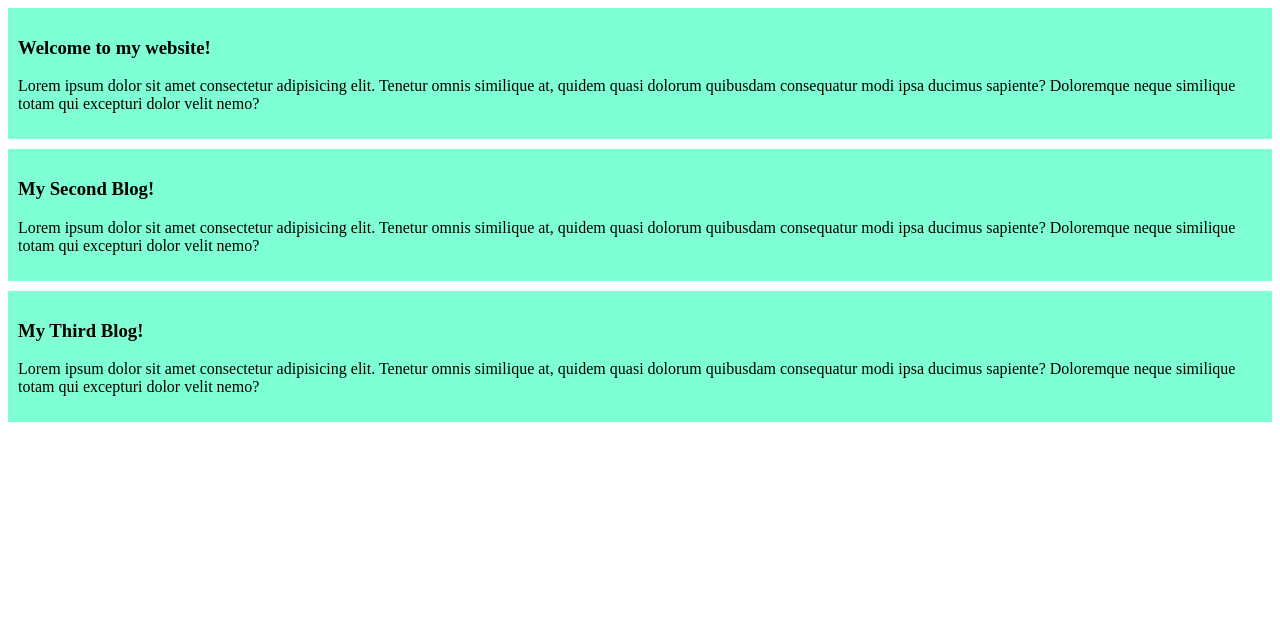
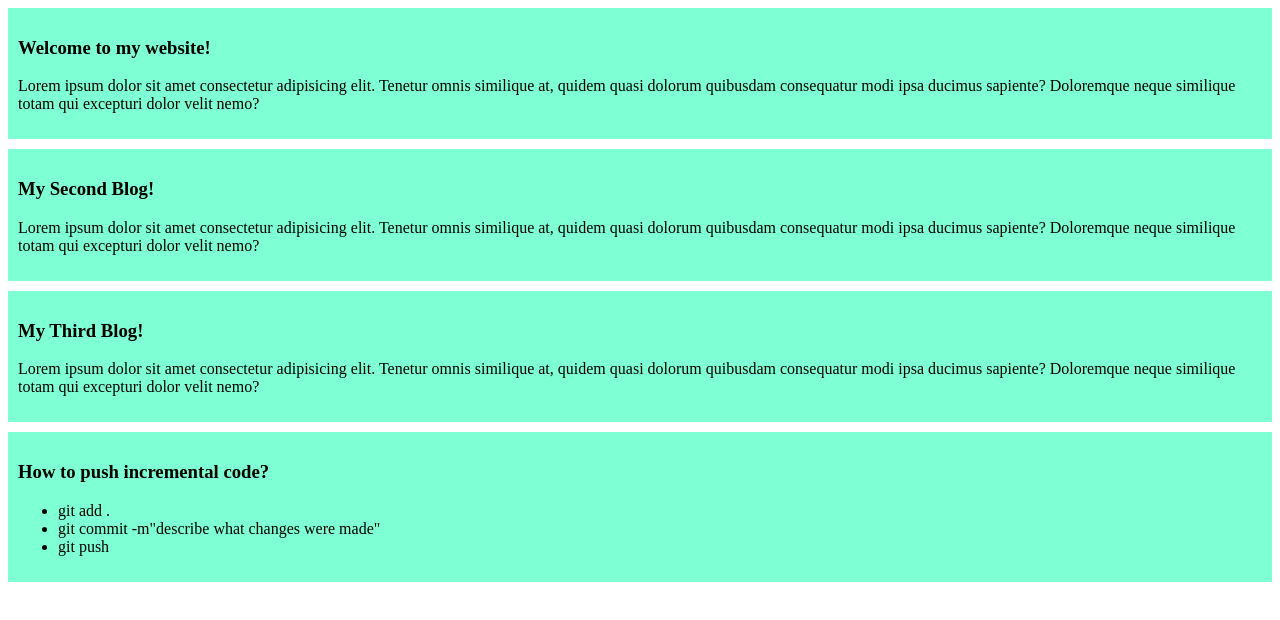
Before and after one commit to Mxfuuu/my-first-github-repo, a plain HTML site: page index.html in a window 1280 px wide. Drawn offline with Linux system fonts and the light colour scheme.

Commit message:
new list/notes on pushing code to github

```diff
--- a/index.html
+++ b/index.html
@@ -19,5 +19,13 @@
         <h3>My Third Blog!</h3>
         <p>Lorem ipsum dolor sit amet consectetur adipisicing elit. Tenetur omnis similique at, quidem quasi dolorum quibusdam consequatur modi ipsa ducimus sapiente? Doloremque neque similique totam qui excepturi dolor velit nemo?</p>
     </div>
+    <div>
+        <h3>How to push incremental code?</h3>
+        <ul>
+            <li>git add .</li>
+            <li>git commit -m"describe what changes were made"</li>
+            <li>git push</li>
+        </ul>
+    </div>
 </body>
 </html>
```
